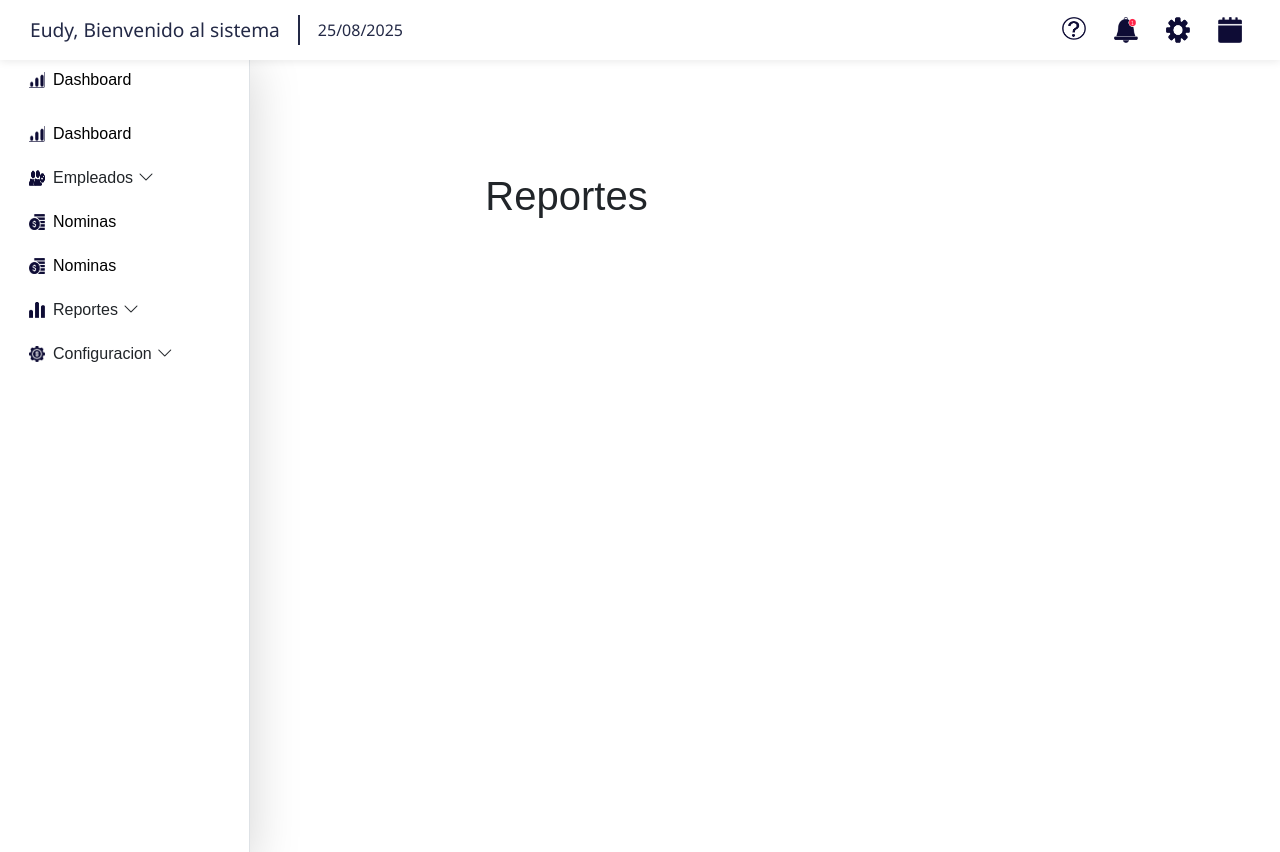
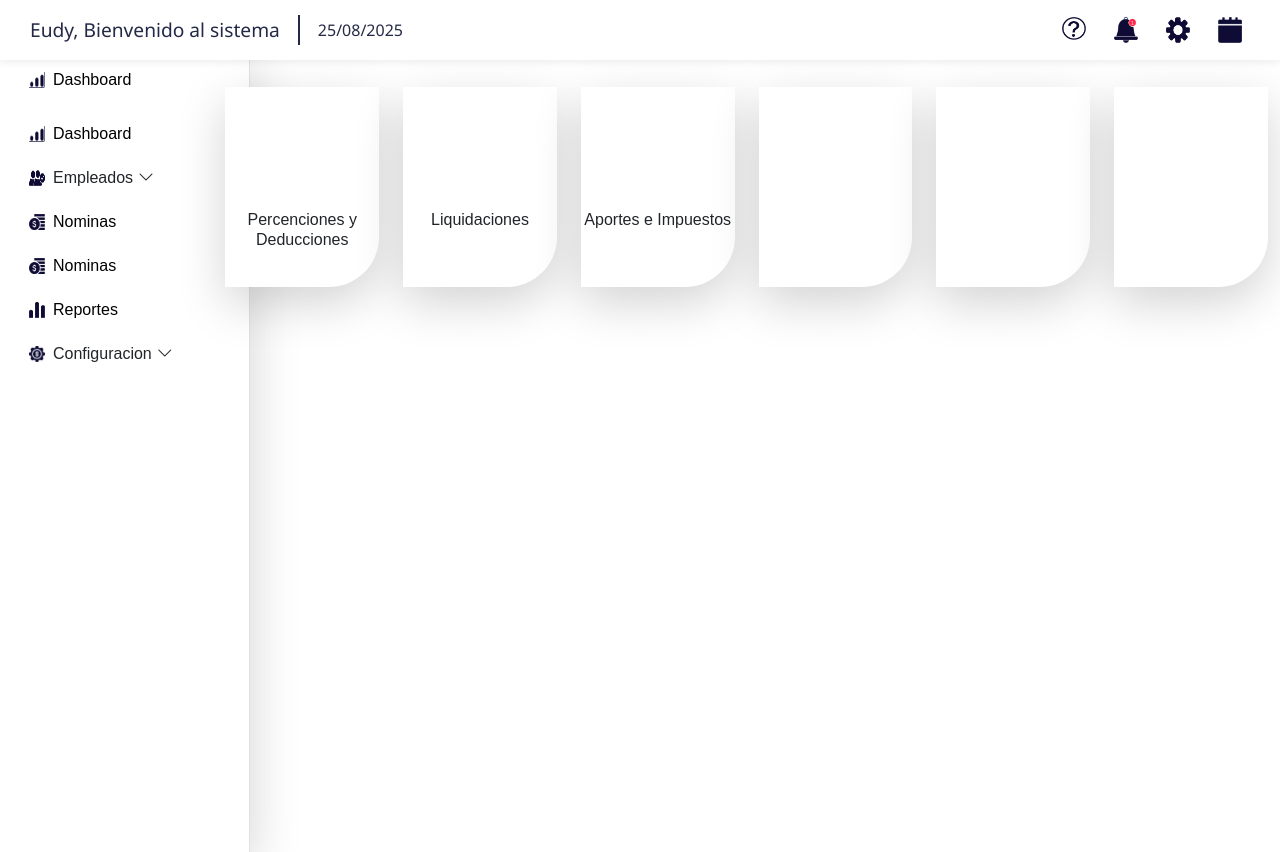
Before and after one commit to ESPARTIMP/esnomina, a PHP site: page /views/Reportes.php in a window 1280 px wide. Run offline with PHP 8.4, Linux system fonts and the light colour scheme.

Commit message:
Modulo de Reporte agregado

```diff
--- /dev/null
+++ b/assets/css/card-reporte.css
@@ -0,0 +1,49 @@
+.card-reporte{
+    background-color: rgb(255, 255, 255);
+    width: 100%;
+    height: 200px;
+    margin-top: 10%;
+    border-bottom-right-radius: 50px;
+    padding-top: 80%;
+
+}
+
+.btn-limpiar{
+
+ width: 50%;
+ height: 50%;
+ margin-left:0.3%;
+ margin-top:0.3%;
+ background: #0E0C35;
+ border: none;
+ color: white;
+ box-shadow: 0 4px 8px rgba(108, 117, 125, 0.3);
+ transition: all 0.3s ease;
+
+}
+
+.btn-aplicar{
+
+ width: 50%;
+ height: 50%;
+ margin-left:0.3%;
+ margin-top:0.3%;
+ background: #FFA9DD;
+ border: none;
+ color: white;
+ box-shadow: 0 4px 8px rgba(108, 117, 125, 0.3);
+ transition: all 0.3s ease;
+
+}
+
+.btn-pdf{
+
+ width:10%;
+ height: 50%;
+ background: #FFA9DD;
+ border: none;
+ color: white;
+ box-shadow: 0 4px 8px rgba(108, 117, 125, 0.3);
+ transition: all 0.3s ease;
+
+}
--- a/views/Menu.php
+++ b/views/Menu.php
@@ -151,15 +151,10 @@
     </li>
 
     <li class="has-submenu">
-        <a onclick="toggleSubmenu(this)">
-            <img src="/Esnomina/views/Iconos/Barras.png" alt="Reportes">Reportes <i class="bi bi-chevron-down" style = "margin-left: 5px;"></i>
+        <a href="/Esnomina/index.php?page=reportes">
+            <img src="/Esnomina/views/Iconos/Barras.png" alt="Reportes">Reportes</i>
         </a>
 
-        <ul class="submenu">
-            <li><a href="/Esnomina/index.php?page=persenciones"><img src="/Esnomina/views/Iconos/Persenciones.png" alt="Persenciones">Persenciones</a></li>
-            <li><a href="/Esnomina/index.php?page=liquidaciones"><img src="/Esnomina/views/Iconos/Liquidacion.png" alt="Liquidaciones">Liquidaciones</a></li>
-            <li><a href="/Esnomina/index.php?page=aportesimpuestos"><img src="/Esnomina/views/Iconos/Aportes.png" alt="Aportes e Impuestos">Aportes e Impuestos</a></li>
-        </ul>
     </li>
 
     <li class="has-submenu">
--- /dev/null
+++ b/views/Modal/ModalAportesImpuesto.php
@@ -0,0 +1,80 @@
+<!-- Modal Reporte de Aportes e Impuestos -->
+<div class="modal fade" id="modalAportes" tabindex="-1" aria-hidden="true">
+  <div class="modal-dialog modal-xl">
+    <div class="modal-content rounded-4 border-0 shadow-lg">
+      <div class="modal-header">
+        <h5 class="modal-title">Reporte de Aportes e Impuestos</h5>
+        <button type="button" class="btn-close" data-bs-dismiss="modal"></button>
+      </div>
+
+      <div class="modal-body">
+        <!-- Filtros -->
+        <div class="row mb-3">
+          <div class="col-md-6">
+            <label>Consultas</label>
+            <select class="form-select"></select>
+          </div>
+         <div class="col-md-4">
+            <div class="row">
+                <label>Periodo</label>
+                <input type="date" class="form-control d-inline w-50">
+                <input type="date" class="form-control d-inline w-50">
+            </div>
+
+          </div>
+          <div class="col-md-2 d-flex align-items-end">
+            <button class="btn-limpiar">Limpiar</button>
+            <button class="btn-aplicar">Aplicar</button>
+          </div>
+        </div>
+
+        <!-- Tabla -->
+        <div class="table-responsive">
+          <table class="table table-borderless align-middle">
+            <thead class="table-light">
+              <tr>
+                <th>Empleado</th>
+                <th>AFP</th>
+                <th>ARS</th>
+                <th>INFOTEP</th>
+                <th>ISR</th>
+                <th>Total De Aportes</th>
+              </tr>
+            </thead>
+            <tbody>
+              <tr>
+                <td>Juan Pérez</td>
+                <td>1,200</td>
+                <td>800</td>
+                <td>350</td>
+                <td>1,000</td>
+                <td>$3,350</td>
+              </tr>
+              <tr>
+                <td>Verónica Lugo</td>
+                <td>1,100</td>
+                <td>750</td>
+                <td>310</td>
+                <td>900</td>
+                <td>$3,090</td>
+              </tr>
+              <tr class="fw-bold table-light">
+                <td>Total General</td>
+                <td>2,300</td>
+                <td>1,550</td>
+                <td>660</td>
+                <td>1,900</td>
+                <td>$6,440</td>
+              </tr>
+            </tbody>
+          </table>
+        </div>
+      </div>
+
+      <div class="modal-footer">
+        <button class="btn-pdf">PDF</button>
+        <button class="btn-pdf">EXCEL</button>
+      </div>
+    </div>
+  </div>
+</div>
--- /dev/null
+++ b/views/Modal/ModalPercepcionesDeducciones.php
@@ -0,0 +1,79 @@
+<!-- Modal Reporte de Liquidaciones Detalle -->
+<div class="modal fade" id="modalLiquidacionesDetalle" tabindex="-1" aria-hidden="true">
+  <div class="modal-dialog modal-xl">
+    <div class="modal-content rounded-4 border-0 shadow-lg">
+      <div class="modal-header">
+        <h5 class="modal-title">Reporte de Liquidaciones</h5>
+        <button type="button" class="btn-close" data-bs-dismiss="modal"></button>
+      </div>
+
+      <div class="modal-body">
+        <!-- Filtros -->
+        <div class="row mb-3">
+          <div class="col-md-6">
+            <label>Empleado</label>
+            <select class="form-select"></select>
+          </div>
+          <div class="col-md-4">
+            <div class="row">
+                <label>Periodo</label>
+                <input type="date" class="form-control d-inline w-50">
+                <input type="date" class="form-control d-inline w-50">
+            </div>
+
+          </div>
+          <div class="col-md-2 d-flex align-items-end">
+            <button class="btn-limpiar">Limpiar</button>
+            <button class="btn-aplicar">Aplicar</button>
+          </div>
+        </div>
+
+        <!-- Tabla -->
+        <div class="table-responsive">
+          <table class="table table-borderless align-middle">
+            <thead class="table-light">
+              <tr>
+                <th>Concepto</th>
+                <th>Ingresos</th>
+                <th>Deducciones</th>
+              </tr>
+            </thead>
+            <tbody>
+              <tr>
+                <td>Sueldo Base</td>
+                <td>$30,000</td>
+                <td>$0</td>
+              </tr>
+              <tr>
+                <td>Horas Extra</td>
+                <td>$5,000</td>
+                <td>$0</td>
+              </tr>
+              <tr>
+                <td>AFP</td>
+                <td>$0</td>
+                <td>$2,500</td>
+              </tr>
+              <tr>
+                <td>Seguro De Salud</td>
+                <td>$0</td>
+                <td>$1,500</td>
+              </tr>
+              <tr class="fw-bold table-light">
+                <td>Totales</td>
+                <td>$35,000</td>
+                <td>$4,000</td>
+                <td class="text-success">$31,000</td>
+              </tr>
+            </tbody>
+          </table>
+        </div>
+      </div>
+
+      <div class="modal-footer">
+        <button class="btn-pdf">PDF</button>
+        <button class="btn-pdf">EXCEL</button>
+      </div>
+    </div>
+  </div>
+</div>
--- /dev/null
+++ b/views/Modal/ReporteLiquidacion.php
@@ -0,0 +1,66 @@
+<!-- Modal Reporte de Liquidaciones General -->
+<div class="modal fade" id="modalLiquidaciones" tabindex="-1" aria-hidden="true">
+  <div class="modal-dialog modal-xl">
+    <div class="modal-content rounded-4 border-0 shadow-lg">
+      <div class="modal-header">
+        <h5 class="modal-title">Reporte de Liquidaciones</h5>
+        <button type="button" class="btn-close" data-bs-dismiss="modal"></button>
+      </div>
+
+      <div class="modal-body">
+        <!-- Filtros -->
+        <div class="row mb-3">
+          <div class="col-md-6">
+            <label>Consultas</label>
+            <select class="form-select"></select>
+          </div>
+          <div class="col-md-4">
+            <div class="row">
+                <label>Periodo</label>
+                <input type="date" class="form-control d-inline w-50">
+                <input type="date" class="form-control d-inline w-50">
+            </div>
+
+          </div>
+          <div class="col-md-2 d-flex align-items-end">
+            <button class="btn-limpiar">Limpiar</button>
+            <button class="btn-aplicar">Aplicar</button>
+          </div>
+        </div>
+
+        <!-- Tabla -->
+        <div class="table-responsive">
+          <table class="table table-borderless align-middle">
+            <thead class="table-light">
+              <tr>
+                <th>Empleado</th>
+                <th>Fecha</th>
+                <th>Motivo</th>
+                <th>Monto De Liquidación</th>
+              </tr>
+            </thead>
+            <tbody>
+              <tr>
+                <td>Juan Pérez</td>
+                <td>01/03/04</td>
+                <td>Renuncia</td>
+                <td>$25,000</td>
+              </tr>
+              <tr>
+                <td>Verónica Lugo</td>
+                <td>01/03/04</td>
+                <td>Despido</td>
+                <td>$32,000</td>
+              </tr>
+            </tbody>
+          </table>
+        </div>
+      </div>
+
+      <div class="modal-footer">
+             <button class="btn-pdf">PDF</button>
+              <button class="btn-pdf">Excel</button>
+            </div>
+    </div>
+  </div>
+</div>
--- a/views/Reportes.php
+++ b/views/Reportes.php
@@ -4,6 +4,10 @@
     <meta charset="UTF-8">
     <meta name="viewport" content="width=device-width, initial-scale=1.0">
     <title>Reportes</title>
+  <link href="https://cdn.jsdelivr.net/npm/bootstrap@5.3.2/dist/css/bootstrap.min.css" rel="stylesheet">
+    <link rel="stylesheet" href="/Esnomina/assets/css/nomina-info.css">
+    <link rel="stylesheet" href="/Esnomina/assets/css/card-reporte.css">
+
 </head>
 <body>
   <?php include __DIR__ . '/Nav.php'; ?>
@@ -13,11 +17,81 @@
   <?php include __DIR__ . '/Menu.php'; ?>
       </aside>
       <main class="col-12 col-md-10 pt-4">
-        <div style="margin-left:230px; margin-top:70px; padding:30px;">
-          <h1 class="justify-content-center">Reportes</h1>
-        </div>
+       <div class="row">
+
+     <div class="col-2">
+       <button type="button" class="btn p-0 border-0 bg-transparent w-100 text-start" data-bs-toggle="modal" data-bs-target="#modalLiquidacionesDetalle">
+            <div class="card-reporte text-center border-0 shadow-lg summary-card">
+              <div class="card-body resumen-card">
+                <h6 class="card-title">Percenciones y Deducciones</h6>
+              </div>
+            </div>
+          </button>
+       </div>
+
+     <div class="col-2">
+       <button type="button" class="btn p-0 border-0 bg-transparent w-100 text-start" data-bs-toggle="modal" data-bs-target="#modalLiquidaciones">
+            <div class="card-reporte text-center border-0 shadow-lg summary-card">
+              <div class="card-body resumen-card">
+                <h6 class="card-title">Liquidaciones</h6>
+              </div>
+            </div>
+          </button>
+       </div>
+
+
+     <div class="col-2">
+       <button type="button" class="btn p-0 border-0 bg-transparent w-100 text-start" data-bs-toggle="modal" data-bs-target="#modalAportes">
+            <div class="card-reporte text-center border-0 shadow-lg summary-card">
+              <div class="card-body resumen-card">
+                <h6 class="card-title">Aportes e Impuestos</h6>
+              </div>
+            </div>
+          </button>
+       </div>
+
+
+         <div class="col-2">
+          <button type="button" class="btn p-0 border-0 bg-transparent w-100 text-start" data-bs-toggle="modal" data-bs-target="#modalLiquidacionesDetalle">
+            <div class="card-reporte text-center  border-0 shadow-lg summary-card">
+              <div class="card-body resumen-card">
+                <h6 class="card-title"></h6>
+              </div>
+            </div>
+          </button>
+       </div>
+
+          <div class="col-2">
+          <button type="button" class="btn p-0 border-0 bg-transparent w-100 text-start" data-bs-toggle="modal" data-bs-target="#modalAportes">
+            <div class="card-reporte text-center border-0 shadow-lg summary-card">
+              <div class="card-body resumen-card">
+                <h6 class="card-title"></h6>
+              </div>
+             </div>
+          </button>
+         </div>
+
+           <div class="col-2">
+            <button type="button" class="btn p-0 border-0 bg-transparent w-100 text-start" data-bs-toggle="modal" data-bs-target="#modalLiquidaciones">
+              <div class="card-reporte text-center mb-4 border-0 shadow-lg summary-card">
+               <div class="card-body resumen-card">
+                <h6 class="card-title"></h6>
+              </div>
+             </div>
+            </button>
+       </div>
+
+       </div>
+
+
+       </div>
       </main>
     </div>
   </div>
+  <!-- Bootstrap JS (requerido para modales) -->
+  <script src="https://cdn.jsdelivr.net/npm/bootstrap@5.3.2/dist/js/bootstrap.bundle.min.js"></script>
+  <?php include __DIR__ . '/Modal/ModalPercepcionesDeducciones.php'; ?>
+  <?php include __DIR__ . '/Modal/ModalAportesImpuesto.php'; ?>
+  <?php include __DIR__ . '/Modal/ReporteLiquidacion.php'; ?>
 </body>
 </html>
```
